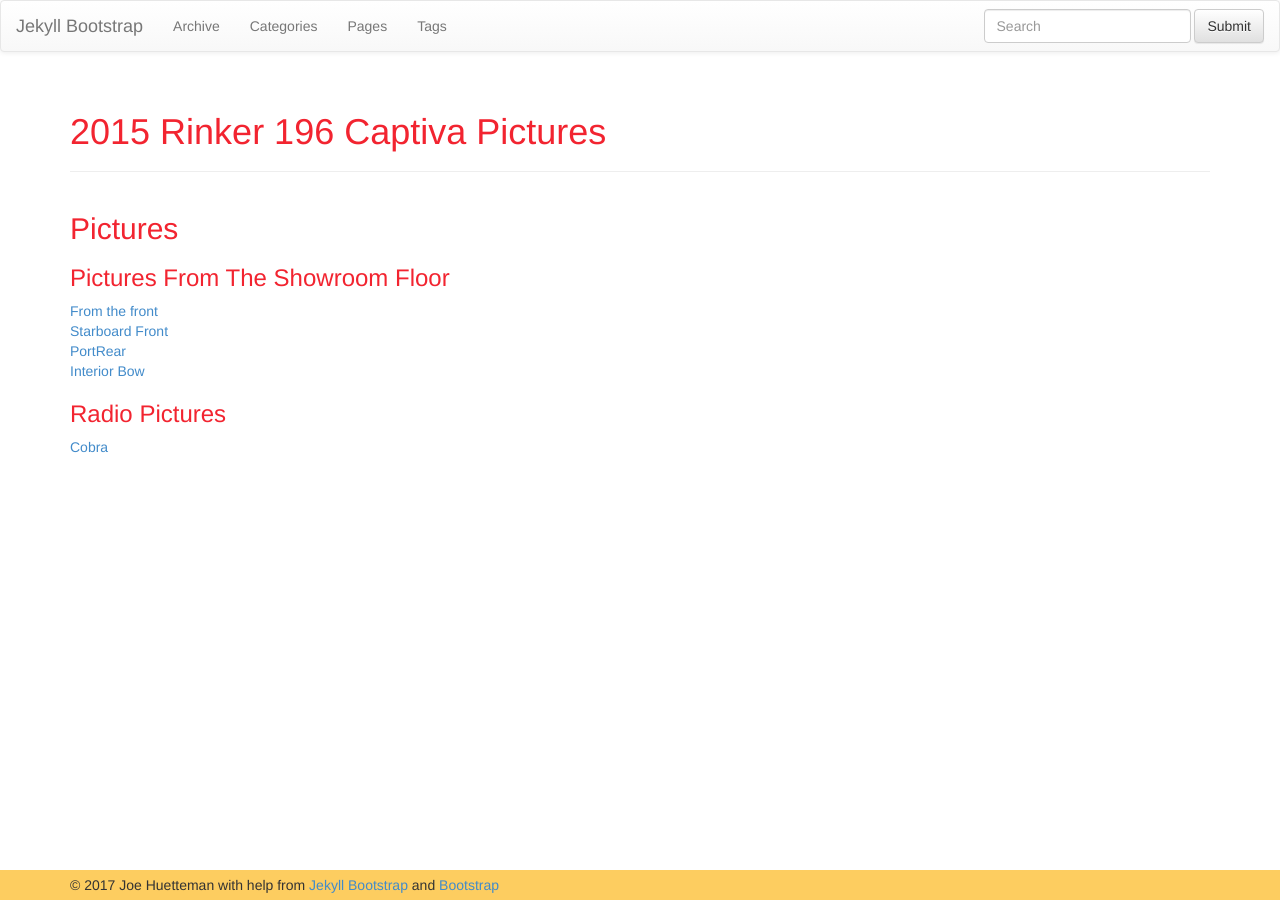
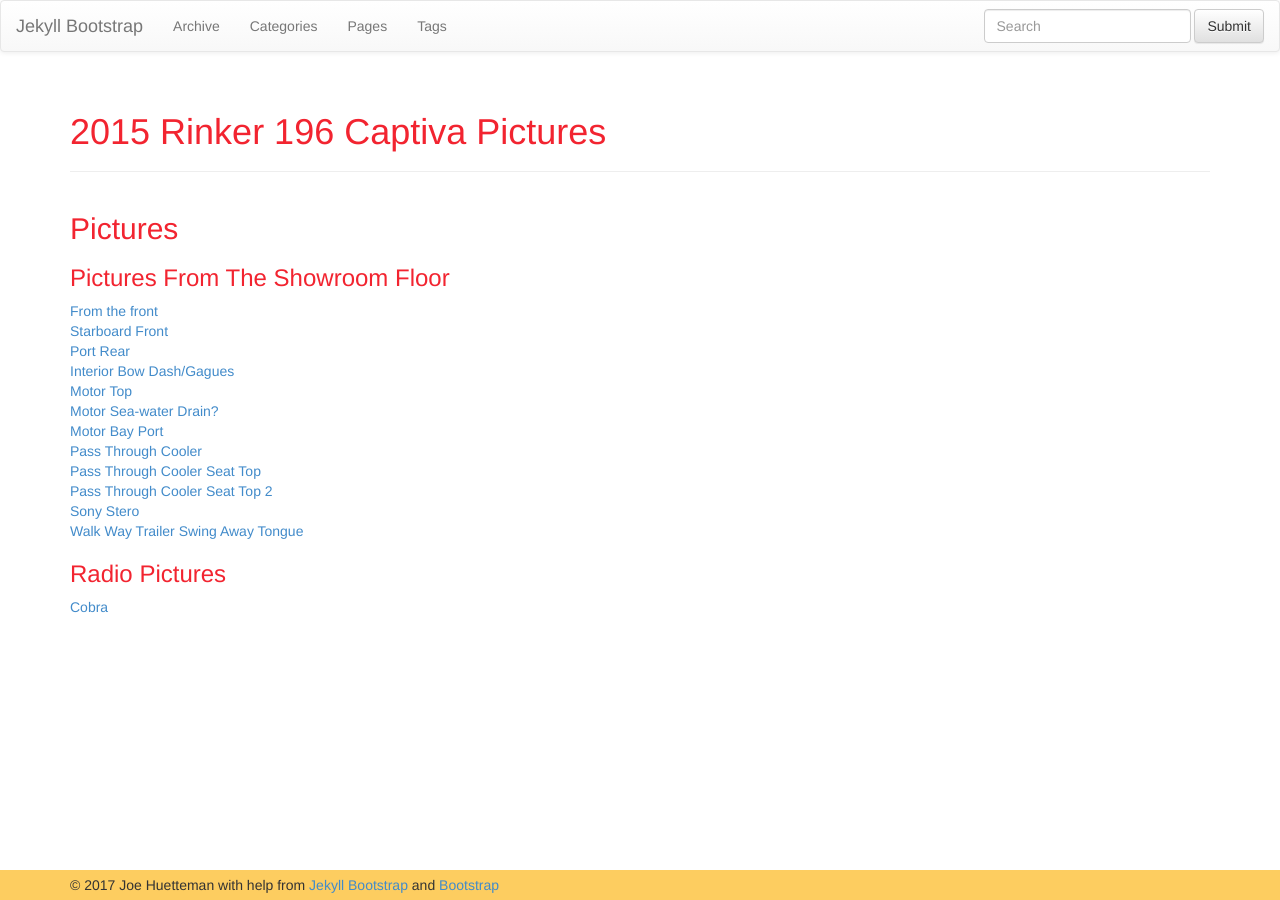
Before and after one commit to huettemanj/huettemanj.github.io, a Jekyll site: the page built from RinkerPictures.md, in a window 1280 px wide. Built offline with Jekyll 4.4.1, drawn with Linux system fonts in a browser that asks for light colours; nearby versions of some CDN libraries.

```diff
--- a/RinkerPictures.md
+++ b/RinkerPictures.md
@@ -10,8 +10,17 @@ sitemap: false
 ### Pictures From The Showroom Floor ###
 [From the front](http://i.imgur.com/bqDitrc.jpg)
 [Starboard Front](http://i.imgur.com/fDiAOgB.jpg)
-[PortRear](http://i.imgur.com/82PzGLa.jpg)
+[Port Rear](http://i.imgur.com/82PzGLa.jpg)
 [Interior Bow](http://i.imgur.com/USMWz4x.jpg)
-
+[Dash/Gagues](http://i.imgur.com/X5pV2X3.jpg)
+[Motor Top](http://i.imgur.com/oBwJtQA.jpg)
+[Motor Sea-water Drain?](http://i.imgur.com/fAHx06b.jpg)
+[Motor Bay Port](http://i.imgur.com/XTMymkN.jpg)
+[Pass Through Cooler](http://i.imgur.com/nKmTzRV.jpg)
+[Pass Through Cooler Seat Top](http://i.imgur.com/3GgUeNq.jpg)
+[Pass Through Cooler Seat Top 2](http://i.imgur.com/Ev7h0CV.jpg)
+[Sony Stero](http://i.imgur.com/xZ2k0fS.jpg)
+[Walk Way](http://i.imgur.com/ukXf31F.jpg)
+[Trailer Swing Away Tongue](http://i.imgur.com/Pcu5iFt.jpg)
 ### Radio Pictures ###
 [Cobra](http://i.imgur.com/ODu5olg.jpg)
```
Also changed, not shown: _posts/2017-02-14-2015-rinker-first-talk-with-merc-mechanic.md (added, +28 -0 lines).
